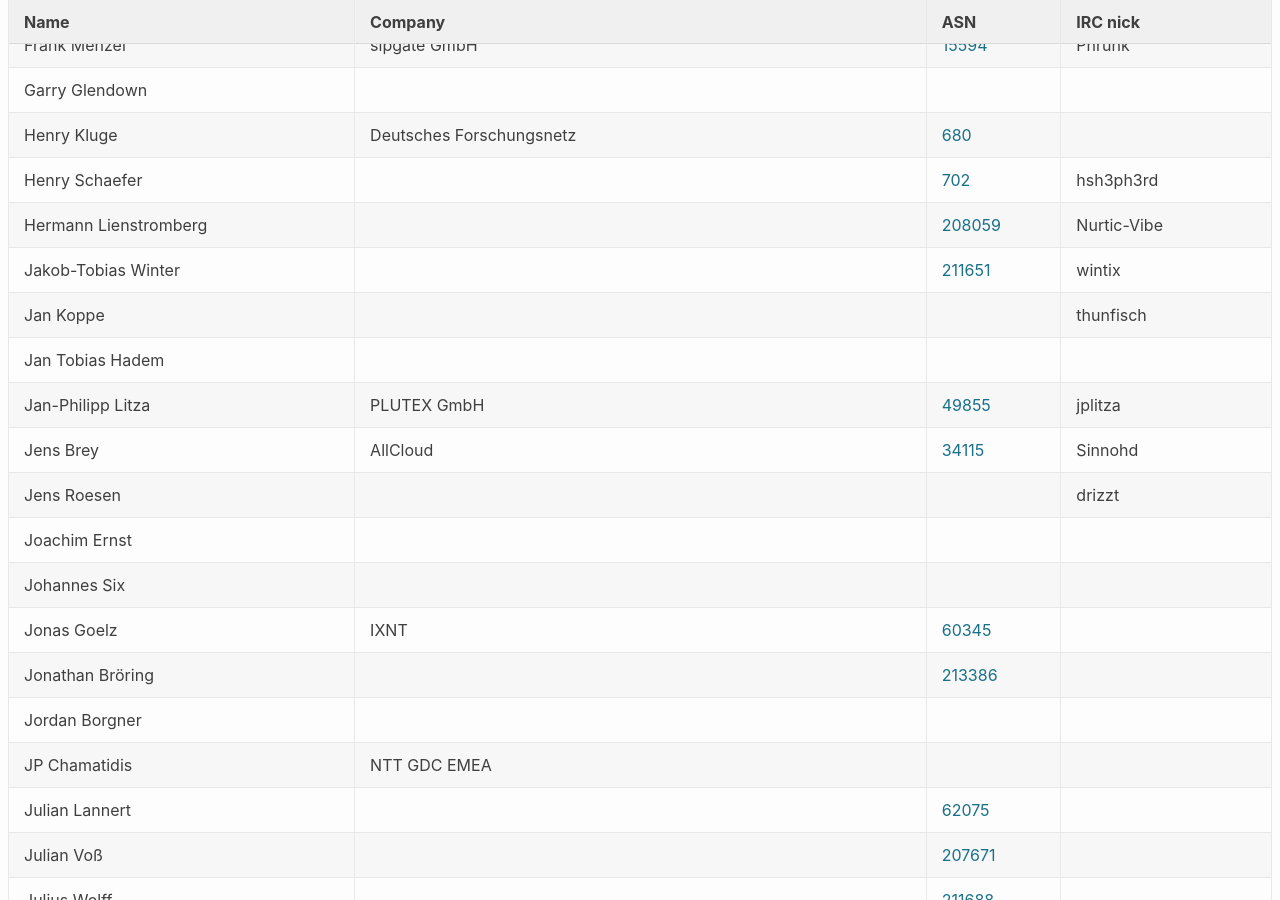
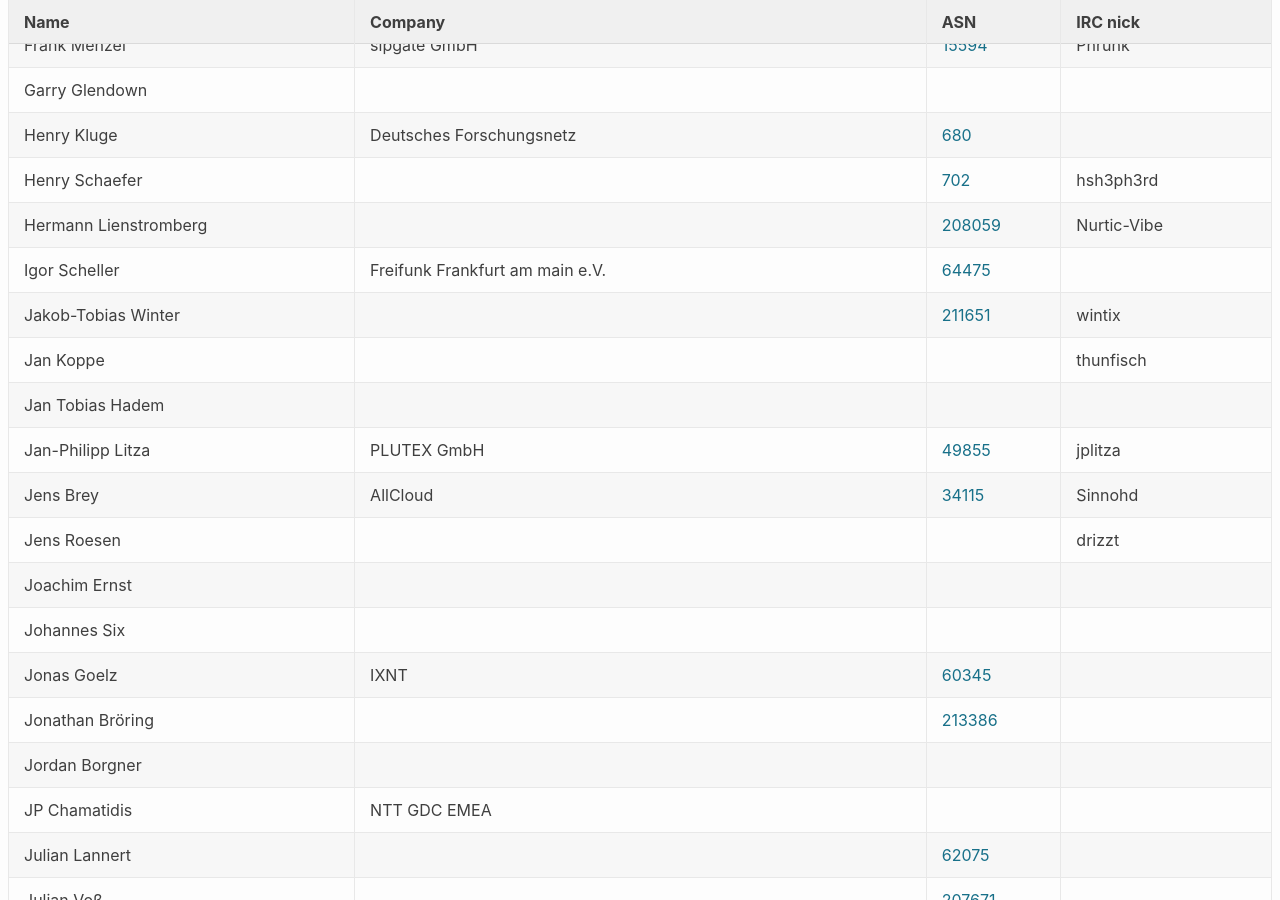
Before and after one commit to denog/pretix-attendeelist, a Jekyll site: the page built from denog14/index.md, in a window 1280 px wide and 900 px high, scrolled down 13794 px. Built offline with Jekyll 4.4.1, drawn with Linux system fonts in a browser that asks for light colours.

Commit message:
Latest data: Thu Oct 27 23:53:08 UTC 2022

```diff
--- a/_data/attendees_denog14_remote.json
+++ b/_data/attendees_denog14_remote.json
@@ -214,6 +214,12 @@
     "company": null,
     "irc": "Nurtic-Vibe",
     "asn": "208059"
+  },
+  {
+    "name": "Igor Scheller",
+    "company": "Freifunk Frankfurt am main e.V.",
+    "irc": null,
+    "asn": "64475"
   },
   {
     "name": "Jakob-Tobias Winter",
@@ -577,13 +583,13 @@
   },
   {
     "name": "Robert Leichssenring",
-    "company": "DE-CIX",
+    "company": null,
     "irc": null,
     "asn": "6695"
   },
   {
     "name": "Robert Leichssenring",
-    "company": null,
+    "company": "DE-CIX",
     "irc": null,
     "asn": "6695"
   },
```
